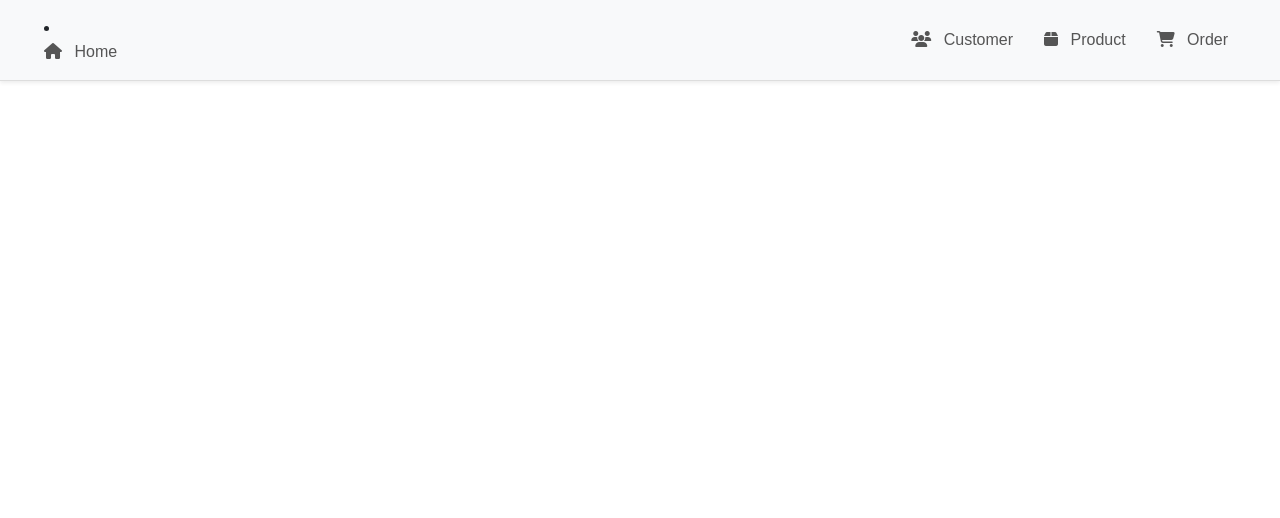
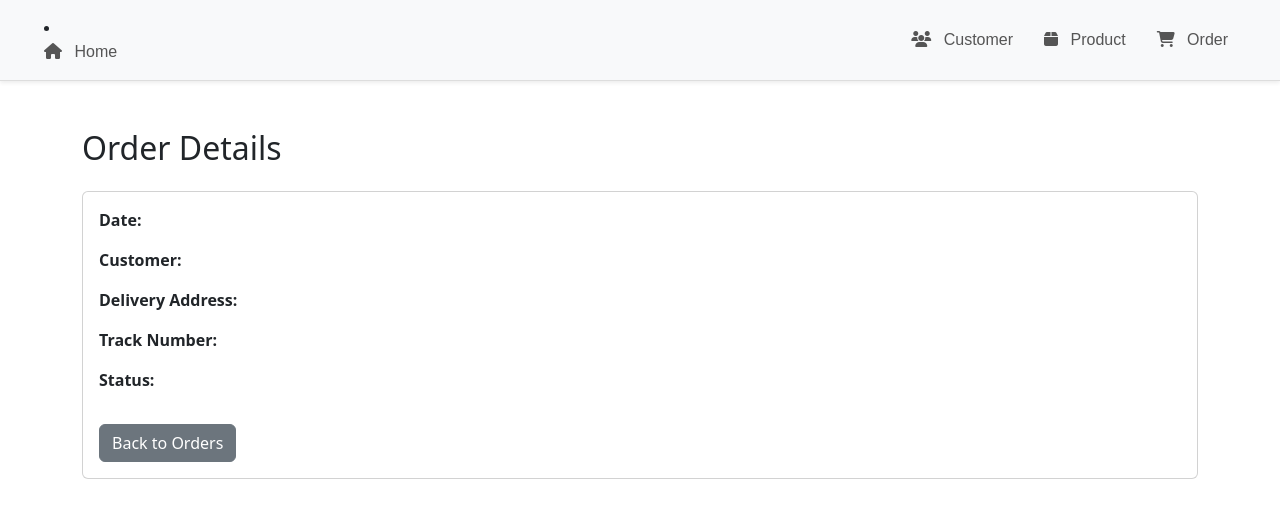
Before and after one commit to shyshasy/commercial-management-app, a Vue app: page /OrderList/view/1 in a window 1280 px wide. Shown: the top 518 px of the page. Built offline with nearby package versions, Linux system fonts and the light colour scheme.

Commit message:
fix: Update routing for EditOrder and ViewOrder to redirect to OrderList

```diff
--- /dev/null
+++ b/src/components/EditOrder.vue
@@ -0,0 +1,80 @@
+<template>
+    <div class="container mt-5">
+      <h2>Edit Order</h2>
+      <div class="card mt-4">
+        <div class="card-body">
+          <div class="form-group mb-3">
+            <label for="date">Date</label>
+            <input v-model="order.date" id="date" class="form-control" placeholder="Date" />
+          </div>
+          <div class="form-group mb-3">
+            <label for="customer">Customer</label>
+            <input v-model="order.customer" id="customer" class="form-control" placeholder="Customer" />
+          </div>
+          <div class="form-group mb-3">
+            <label for="address">Delivery Address</label>
+            <input v-model="order.address" id="address" class="form-control" placeholder="Delivery Address" />
+          </div>
+          <div class="form-group mb-3">
+            <label for="trackNumber">Track Number</label>
+            <input v-model="order.trackNumber" id="trackNumber" class="form-control" placeholder="Track Number" />
+          </div>
+          <div class="form-group mb-3">
+            <label for="status">Status</label>
+            <input v-model="order.status" id="status" class="form-control" placeholder="Status" />
+          </div>
+          <div class="mt-3">
+            <button class="btn btn-primary" @click="saveOrder">Save Changes</button>
+            <router-link to="/orders" class="btn btn-secondary ms-3">Cancel</router-link>
+          </div>
+        </div>
+      </div>
+    </div>
+  </template>
+
+  <script setup>
+  import { ref, onMounted } from 'vue';
+  import { useRoute, useRouter } from 'vue-router';
+
+  const route = useRoute();
+  const router = useRouter();
+
+  const order = ref({
+    date: '',
+    customer: '',
+    address: '',
+    trackNumber: '',
+    status: '',
+  });
+
+  const orders = ref([
+    { date: '07/25/2024', customer: 'John Doe', address: '123 Main St', trackNumber: 'TN001', status: 'Shipped' },
+    { date: '07/26/2024', customer: 'Jane Smith', address: '456 Oak St', trackNumber: 'TN002', status: 'Delivered' },
+  ]);
+
+  onMounted(() => {
+    const trackNumber = route.params.trackNumber;
+    const existingOrder = orders.value.find((o) => o.trackNumber === trackNumber);
+    if (existingOrder) {
+      order.value = { ...existingOrder };
+    } else {
+      alert('Order not found');
+      router.push('/orders');
+    }
+  });
+
+  const saveOrder = () => {
+    const index = orders.value.findIndex((o) => o.trackNumber === order.value.trackNumber);
+    if (index !== -1) {
+      orders.value[index] = { ...order.value };
+      alert('Order updated successfully!');
+      router.push('/orders');
+    } else {
+      alert('Failed to update order');
+    }
+  };
+  </script>
+
+  <style scoped>
+  /* Add your styles here */
+  </style>
--- a/src/components/OrderList.vue
+++ b/src/components/OrderList.vue
@@ -29,12 +29,15 @@
           <td>{{ order.trackNumber }}</td>
           <td>{{ order.status }}</td>
           <td>
-            <button class="btn btn-info btn-sm me-2" @click="viewOrder(order)">
-              <i class="fas fa-eye"></i>
-            </button>
-            <button class="btn btn-warning btn-sm me-2" @click="editOrder(order)">
-              <i class="fas fa-edit"></i>
-            </button>
+            <router-link :to="`/OrderList/view/${order.trackNumber}`" class="btn btn-info btn-sm me-2">
+  <i class="fas fa-eye"></i>
+</router-link>
+<router-link :to="`/OrderList/edit/${order.trackNumber}`" class="btn btn-warning btn-sm me-2">
+  <i class="fas fa-edit"></i>
+</router-link>
+
+
+
             <button class="btn btn-danger btn-sm" @click="deleteOrder(index)">
               <i class="fas fa-trash-alt"></i>
             </button>
--- /dev/null
+++ b/src/components/ViewOrder.vue
@@ -0,0 +1,42 @@
+<template>
+    <div class="container mt-5">
+      <h2>Order Details</h2>
+      <div class="card mt-4">
+        <div class="card-body">
+          <p><strong>Date:</strong> {{ order.date }}</p>
+          <p><strong>Customer:</strong> {{ order.customer }}</p>
+          <p><strong>Delivery Address:</strong> {{ order.address }}</p>
+          <p><strong>Track Number:</strong> {{ order.trackNumber }}</p>
+          <p><strong>Status:</strong> {{ order.status }}</p>
+          <router-link to="/orders" class="btn btn-secondary mt-3">Back to Orders</router-link>
+        </div>
+      </div>
+    </div>
+  </template>
+
+  <script setup>
+  import { ref, onMounted } from 'vue';
+  import { useRoute } from 'vue-router';
+
+  const route = useRoute();
+  const order = ref({});
+
+  const orders = ref([
+    { date: '07/25/2024', customer: 'John Doe', address: '123 Main St', trackNumber: 'TN001', status: 'Shipped' },
+    { date: '07/26/2024', customer: 'Jane Smith', address: '456 Oak St', trackNumber: 'TN002', status: 'Delivered' },
+  ]);
+
+  onMounted(() => {
+    const trackNumber = route.params.trackNumber;
+    const selectedOrder = orders.value.find((o) => o.trackNumber === trackNumber);
+    if (selectedOrder) {
+      order.value = { ...selectedOrder };
+    } else {
+      alert('Order not found');
+    }
+  });
+  </script>
+
+  <style scoped>
+  /* Add your styles here */
+  </style>
```
Also changed, not shown: src/route/index.js (+7 -0 lines).
